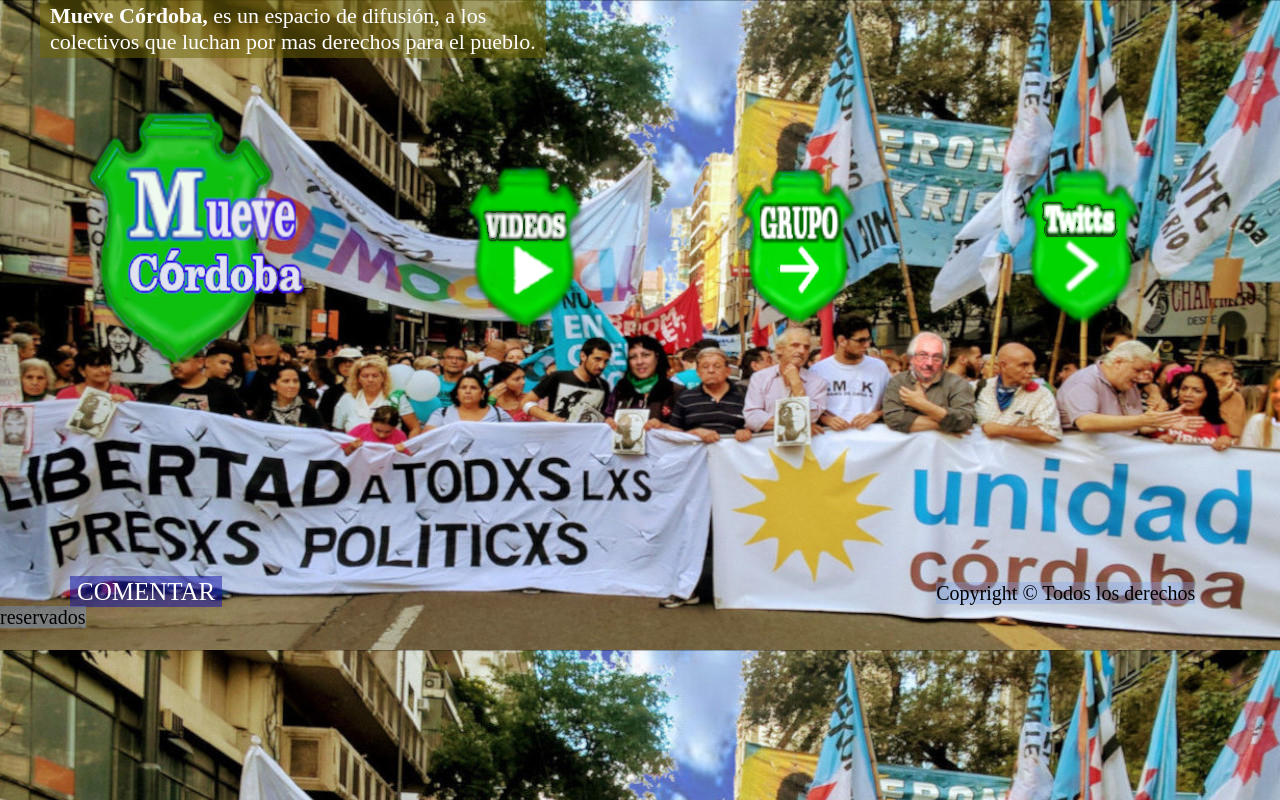
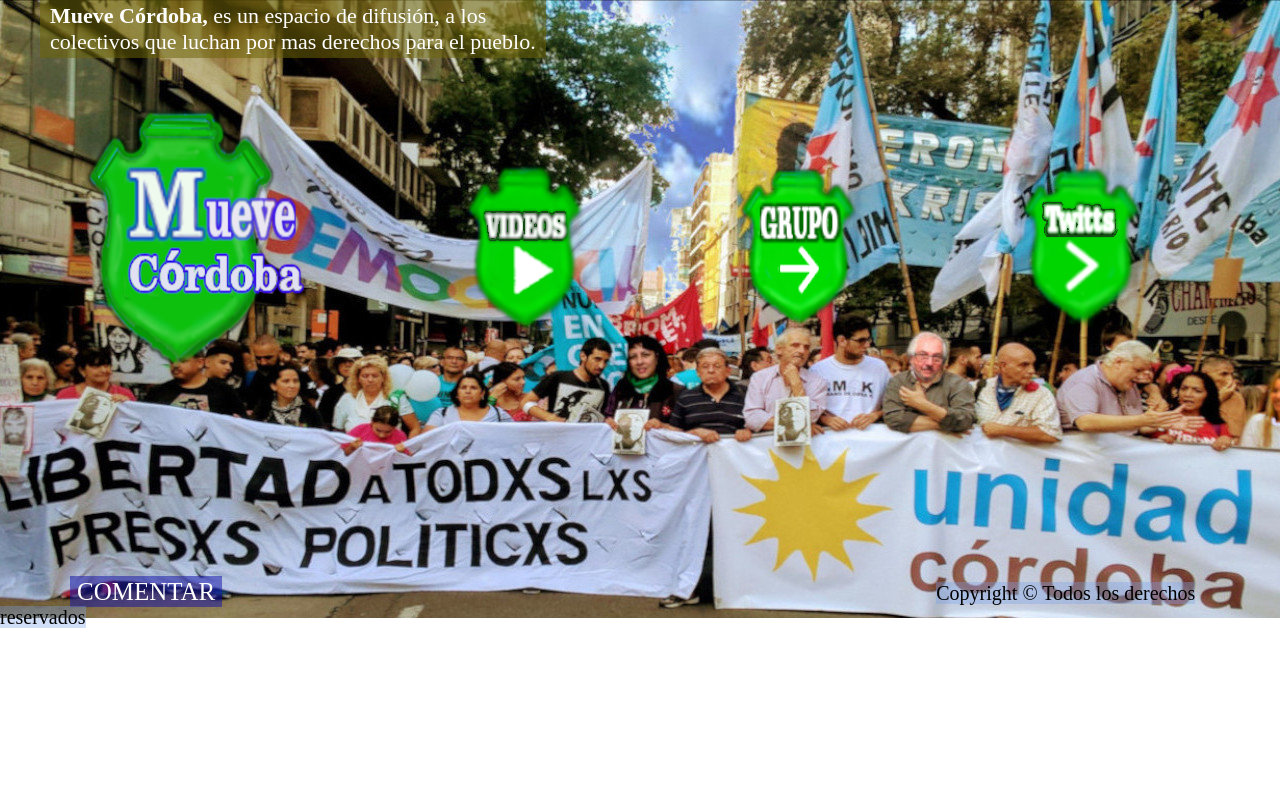
Before and after one commit to sergioarielaguilera/MueveCordoba.org, a plain HTML site: page index.html in a window 1280 px wide. Shown: the top 800 px of the page. Drawn offline with Linux system fonts and the light colour scheme.

Commit message:
nuevo background

```diff
--- a/estilos.css
+++ b/estilos.css
@@ -8,9 +8,11 @@
  body{
    padding: 0px;
    margin: 0px;
-   background-image: url(imagenes/portada\ 1.jpg);
    height: 620px;
    padding: 0px 0px;
+   }
+   .content{
+    background-image: url(./imagenes/portada\ 1.jpg);
    }
    /*navegacion*/
    .nav{
--- a/index.html
+++ b/index.html
@@ -10,11 +10,12 @@
 
   </head>
   <body>
-     <div class="nav">
-      <nav>
+    <div class="content">
+      <div class="nav">
+        <nav>
          <p class="titulo"> <b> Mueve Córdoba,</b> es un espacio de difusión, a los<br> colectivos que luchan por mas derechos para el pueblo.</p>
-      </nav>
-    </div>
+        </nav>
+      </div>
       <div class="section">
         <section class="logos">
          <a href="#"><img src="imagenes/logo 4.png" alt="mueve cordoba logo" class="mi-logo1"></a>
@@ -36,6 +37,7 @@
         </footer>
       </div>
 
-     <script>main.js</script>
+      <script>main.js</script>
+    </div>
   </body>
 </html>
```
